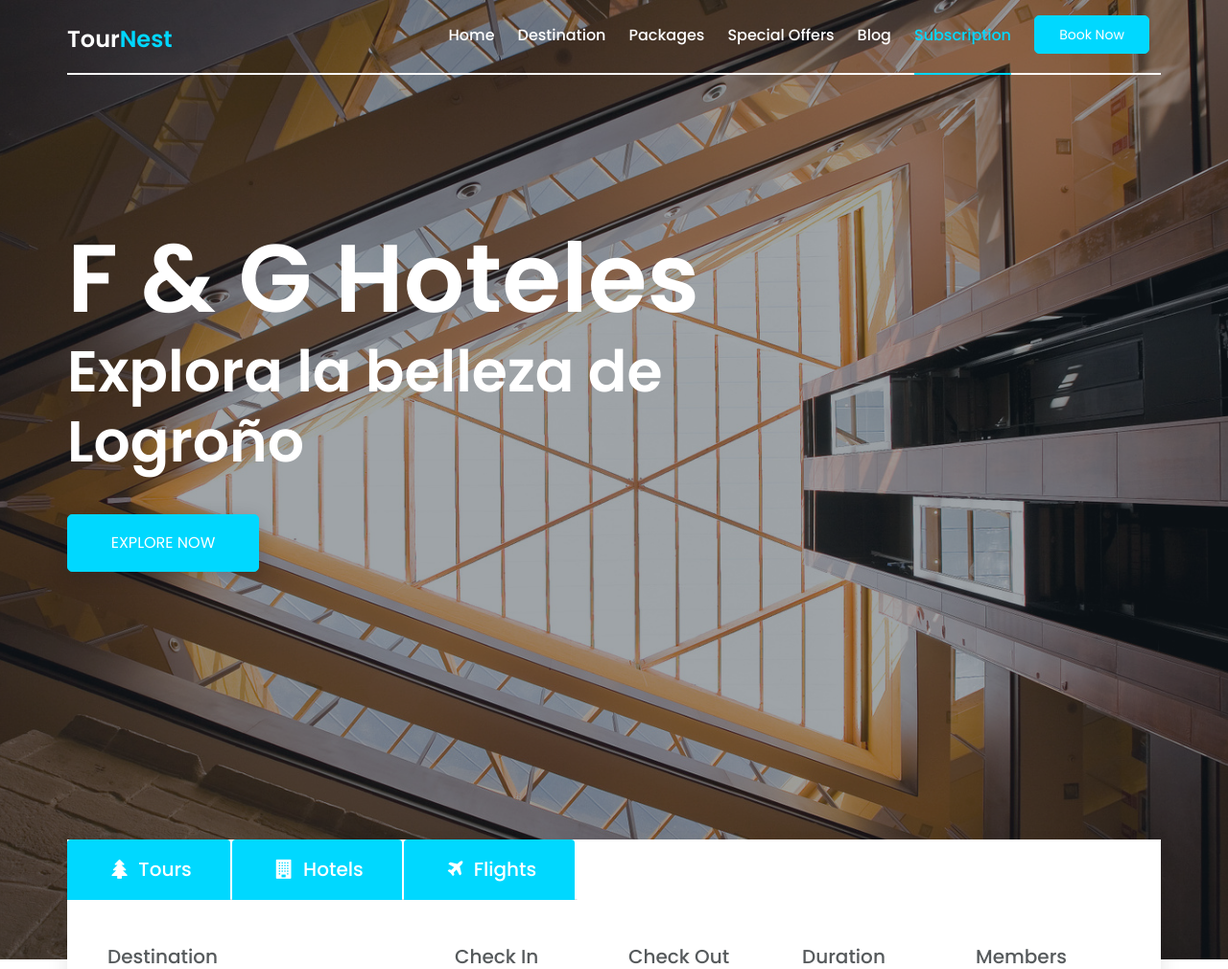
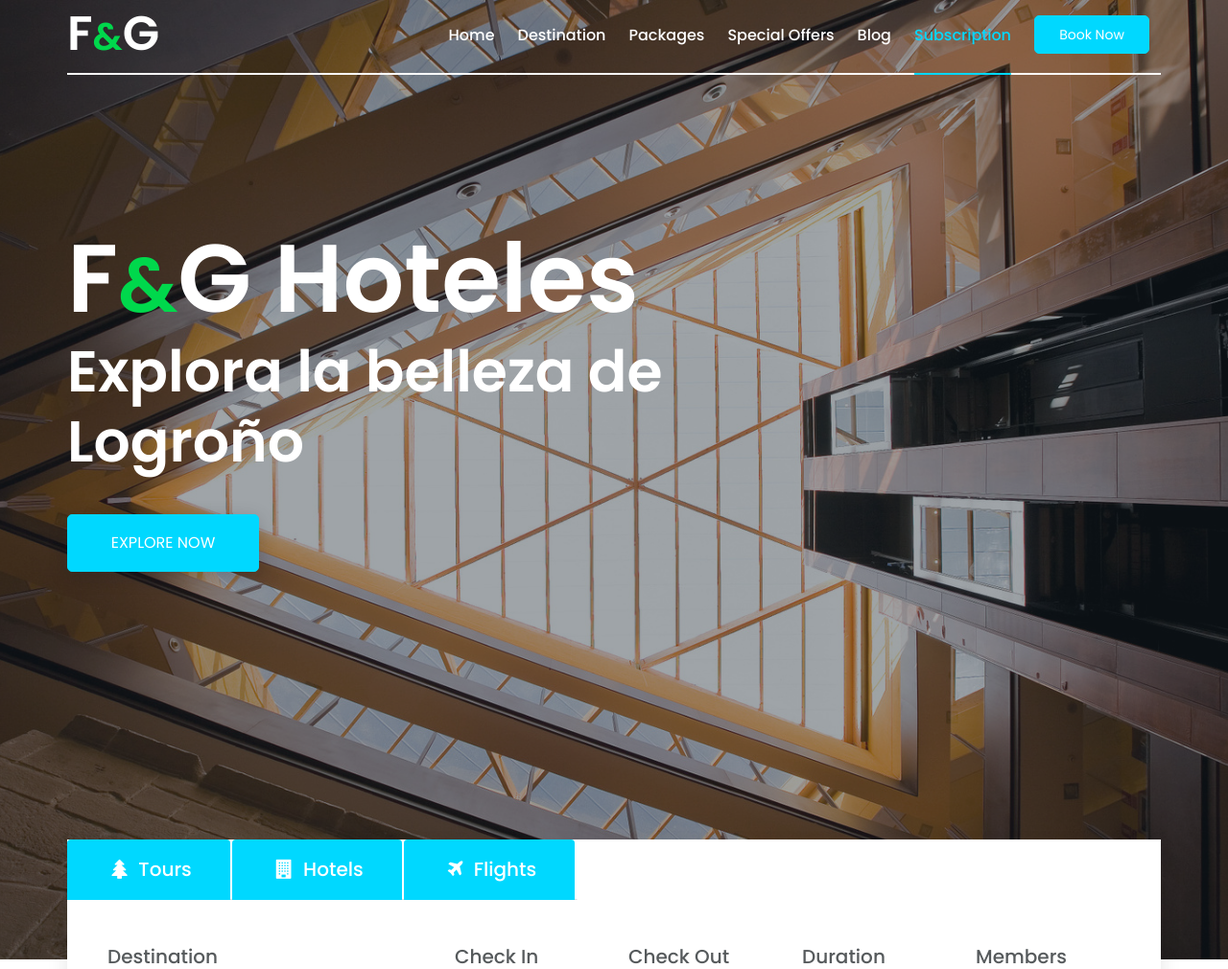
Before and after one commit to jaelzamora/hotelito_ines, a PHP site: page / in a window 1280 px wide. Shown: the top 1010 px of the page at 96% size. Run offline with PHP 8.4, Linux system fonts and the light colour scheme.

Commit message:
Logo nuevo y color principal nuevo

```diff
--- a/assets/css/style.css
+++ b/assets/css/style.css
@@ -153,9 +153,6 @@ html,body{
     z-index: 2;
     transition:.7s;
 }
-.is-sticky .header-area{
-
-}
 .is-sticky .header-area:after{
     position:absolute;
     content:'';
@@ -178,15 +175,14 @@ html,body{
 /*.logo*/
 .logo a, .logo a:hover, .logo a:focus{
     color: #fff;
-    font-size:24px;
+    font-size:50px;
     font-family: 'Poppins', sans-serif;
     text-transform: capitalize;
     font-weight: 600;
-    margin: 14px 0px 0;
-    padding: 10px 0 0 0;
 }
 .logo a span{
-    color: #00d8ff;
+    color: #00d84c;
+    font-size: 40px;
     text-transform: capitalize;
 }
 
@@ -337,7 +333,8 @@ html,body{
 	line-height: 1.22;
 }
 .about-us h2 span{
-	color:#2bdab5;
+    font-size: 80%;
+	color:#00d84c;
 	margin-top: -11px;
 }
 .about-btn {
--- a/index.html
+++ b/index.html
@@ -74,7 +74,7 @@
 						<div class="col-sm-2">
 							<div class="logo">
 								<a href="index.html">
-									tour<span>Nest</span>
+									F<span>&</span>G
 								</a>
 							</div><!-- /.logo-->
 						</div><!-- /.col-->
@@ -121,7 +121,7 @@
 							<div class="single-about-us">
 								<div class="about-us-txt">
 									<h2>
-										F & G Hoteles
+										F<span>&</span>G Hoteles
 									</h2>
 									<h1>
 										Explora la belleza de Logroño
```
Also changed, not shown: cosasVarias/pruebaLogo.jpg (added), 1 other file.
